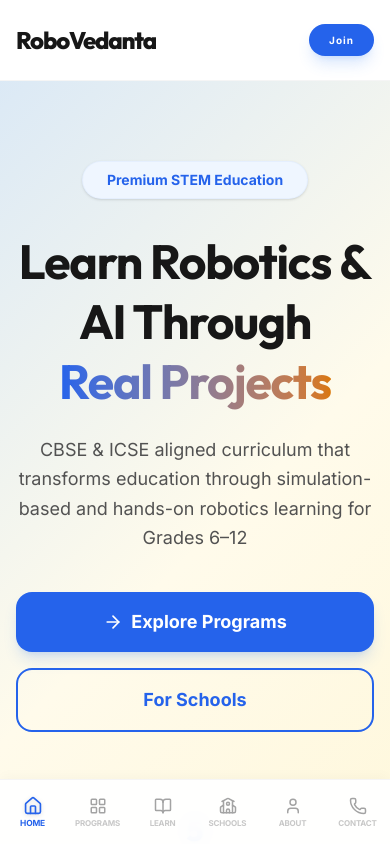
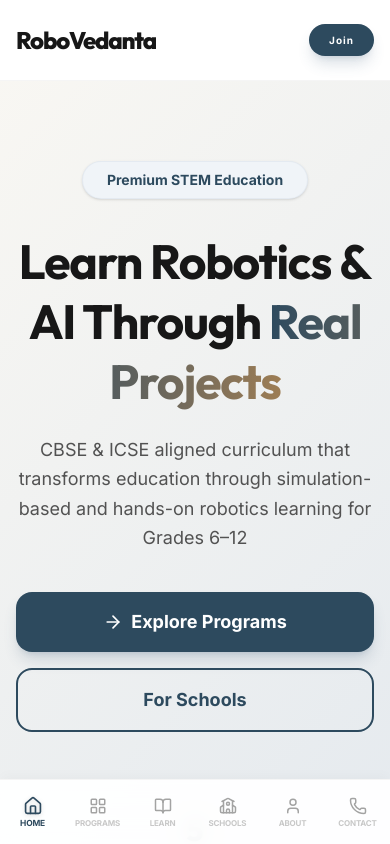
Before and after one commit to shresthwithouta/RoboVedanta, a Next.js app: page / in a window 390 px wide. Shown: the top 844 px of the page. Built offline with nearby package versions, Linux system fonts and the light colour scheme.

Commit message:
update colors and responsive layout

```diff
--- a/src/app/globals.css
+++ b/src/app/globals.css
@@ -2,22 +2,22 @@
 @import "tailwindcss";
 
 @theme {
-  --color-primary-50: #eff6ff;
-  --color-primary-100: #dbeafe;
-  --color-primary-200: #bfdbfe;
-  --color-primary-300: #93c5fd;
-  --color-primary-500: #3b82f6;
-  --color-primary-600: #2563eb;
-  --color-primary-700: #1d4ed8;
-  --color-primary-800: #1e40af;
-  --color-primary-900: #1e3a8a;
+  --color-primary-50: #f0f4f8;
+  --color-primary-100: #d9e2ec;
+  --color-primary-200: #bcccdc;
+  --color-primary-300: #9fb3c8;
+  --color-primary-500: #3e5c76;
+  --color-primary-600: #2d4a5e;
+  --color-primary-700: #1e3a4d;
+  --color-primary-800: #152a3b;
+  --color-primary-900: #0d1f2d;
 
-  --color-accent-50: #fffbeb;
-  --color-accent-100: #fef3c7;
-  --color-accent-200: #fde68a;
-  --color-accent-500: #f59e0b;
-  --color-accent-600: #d97706;
-  --color-accent-700: #b45309;
+  --color-accent-50: #faf8f3;
+  --color-accent-100: #f3ede0;
+  --color-accent-200: #e8dcc4;
+  --color-accent-500: #b8956a;
+  --color-accent-600: #9d7d54;
+  --color-accent-700: #7d6343;
 
   --color-neutral-50: #fafafa;
   --color-neutral-100: #f5f5f5;
@@ -99,9 +99,16 @@
   }
 
   .gradient-animate {
-    background: linear-gradient(-45deg, #eff6ff, #dbeafe, #fef3c7, #fffbeb, #bfdbfe, #fde68a);
+    background: linear-gradient(-45deg, #f0f4f8, #d9e2ec, #faf8f3, #f3ede0);
     background-size: 400% 400%;
-    animation: gradientShift 8s ease infinite;
+    animation: gradientShift 10s ease infinite;
+    position: relative;
+  }
+
+  @keyframes gradientShift {
+    0% { background-position: 0% 50%; }
+    50% { background-position: 100% 50%; }
+    100% { background-position: 0% 50%; }
   }
 
   @keyframes gradientShift {
--- a/src/app/page.js
+++ b/src/app/page.js
@@ -33,7 +33,7 @@
 export default function Home() {
   return (
     <main>
-      <Section spacing="md" className="pt-20 md:pt-24 lg:pt-28 gradient-animate">
+      <Section spacing="md" background="none" className="pt-20 md:pt-24 lg:pt-28 gradient-animate">
         <Container>
           <motion.div
             initial="hidden"
@@ -52,10 +52,9 @@
               className="text-5xl md:text-6xl lg:text-7xl font-heading font-bold text-neutral-900 mb-6 leading-tight tracking-tight"
             >
               Learn Robotics & AI{' '}
-              <br className="hidden lg:block" />
-              <span className="lg:inline-block">
+              <span className="md:whitespace-nowrap">
                 Through{' '}
-                <span className="bg-linear-to-r from-primary-600 to-accent-600 bg-clip-text text-transparent whitespace-nowrap">
+                <span className="bg-linear-to-r from-primary-600 to-accent-600 bg-clip-text text-transparent">
                   Real Projects
                 </span>
               </span>
@@ -94,7 +93,7 @@
                   <div className="text-3xl md:text-4xl lg:text-6xl font-heading font-black text-primary-600 mb-2 whitespace-nowrap drop-shadow-sm">
                     {stat.val}
                   </div>
-                  <div className="text-sm md:text-base text-neutral-500 font-bold uppercase tracking-widest">{stat.label}</div>
+                  <div className="text-sm md:text-base text-neutral-500 font-bold tracking-widest">{stat.label}</div>
                 </div>
               ))}
             </motion.div>
@@ -102,7 +101,7 @@
         </Container>
       </Section>
 
-      <Section spacing="lg" className="overflow-hidden">
+      <Section spacing="lg" className="overflow-hidden bg-gradient-to-b from-accent-50/40 to-white">
         <Container>
           <AnimatedSection>
             <div className="text-center mb-12">
@@ -157,7 +156,7 @@
         </Container>
       </Section>
 
-      <Section background="gray" spacing="lg" className="overflow-hidden">
+      <Section background="none" spacing="lg" className="overflow-hidden bg-gradient-to-b from-white via-primary-50/50 to-primary-100/40">
         <Container>
           <AnimatedSection>
             <div className="text-center mb-16">
@@ -218,7 +217,7 @@
         </Container>
       </Section>
 
-      <Section spacing="lg" className="overflow-hidden">
+      <Section spacing="lg" className="overflow-hidden bg-gradient-to-b from-primary-100/40 via-white to-accent-50/40">
         <Container>
           <AnimatedSection>
             <div className="text-center mb-12">
@@ -260,7 +259,7 @@
         </Container>
       </Section>
 
-      <Section background="gradient" spacing="lg">
+      <Section background="none" spacing="lg" className="bg-gradient-to-b from-accent-50/40 via-primary-50/30 to-primary-100/50">
         <Container>
           <AnimatedSection>
             <div className="max-w-4xl mx-auto text-center">
--- a/src/components/ui/Section.jsx
+++ b/src/components/ui/Section.jsx
@@ -13,7 +13,8 @@
   const backgrounds = {
     white: 'bg-white',
     gray: 'bg-neutral-50',
-    gradient: 'bg-linear-to-br from-primary-50 via-white to-accent-50'
+    gradient: 'bg-linear-to-br from-primary-50 via-white to-accent-50',
+    none: 'bg-transparent'
   };
 
   const spacings = {
```
